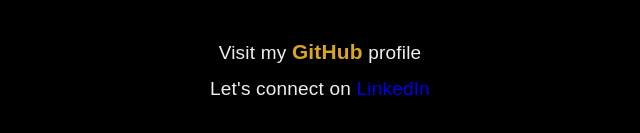
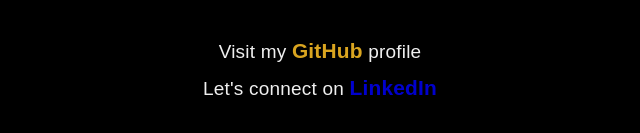
Before and after one commit to JulioGitLab/JulioGitLab.github.io, a plain HTML site: page index.html in a window 1280 px wide. Shown: the part 2937-3070 px from the top of the page, 320-960 px from the left. Drawn offline with Linux system fonts and the light colour scheme; a web font is replaced by a local one.

Commit message:
Feat: Implements contact link class for maintainability

```diff
--- a/index.html
+++ b/index.html
@@ -89,8 +89,12 @@
   <section id="contact">
     <h2>Do we make a good match?</h2>
     <ul>
-      <li>Visit my <a href="https://github.com/JulioGitLab" target="_blank" id="juliogitlab">GitHub</a> profile</li>
-      <li>Let's connect on <a href="https://www.linkedin.com/in/juliolab/" target="_blank">LinkedIn</a></li>
+      <li>Visit my
+        <a href="https://github.com/JulioGitLab" target="_blank" class="contact-link" id="juliogitlab">GitHub</a> profile
+      </li>
+      <li>Let's connect on
+        <a href="https://www.linkedin.com/in/juliolab/" target="_blank" class="contact-link" id="linkedin">LinkedIn</a>
+      </li>
     </ul>
   </section>
 </body>
--- a/styles/style.css
+++ b/styles/style.css
@@ -212,18 +212,33 @@
   list-style-type: none;
 }
 
-#juliogitlab {
-  color: goldenrod;
+.contact-link {
   font-size: 1.1em;
   font-weight: bold;
   transition: 250ms ease-out;
 }
 
-#juliogitlab:hover {
-  color: gold;
+.contact-link:hover {
   font-size: 1.3em;
   letter-spacing: 0.3px;
   transition-duration: 350ms;
+}
+
+#juliogitlab {
+  color: goldenrod;
+}
+
+#juliogitlab:hover {
+  color: gold;
+}
+
+#linkedin {
+  color: mediumblue;
+  ;
+}
+
+#linkedin:hover {
+  color: blue;
 }
 
 @media (min-width: 540px) {
```
